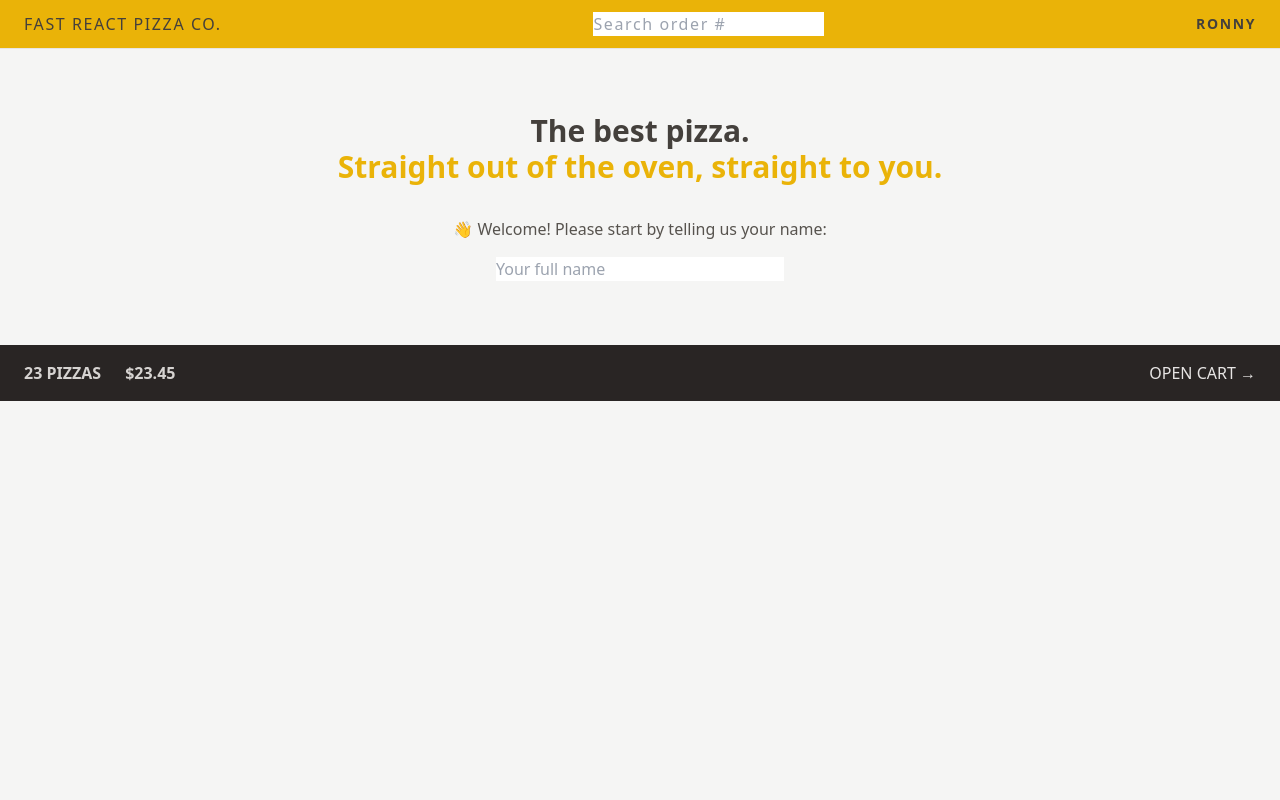
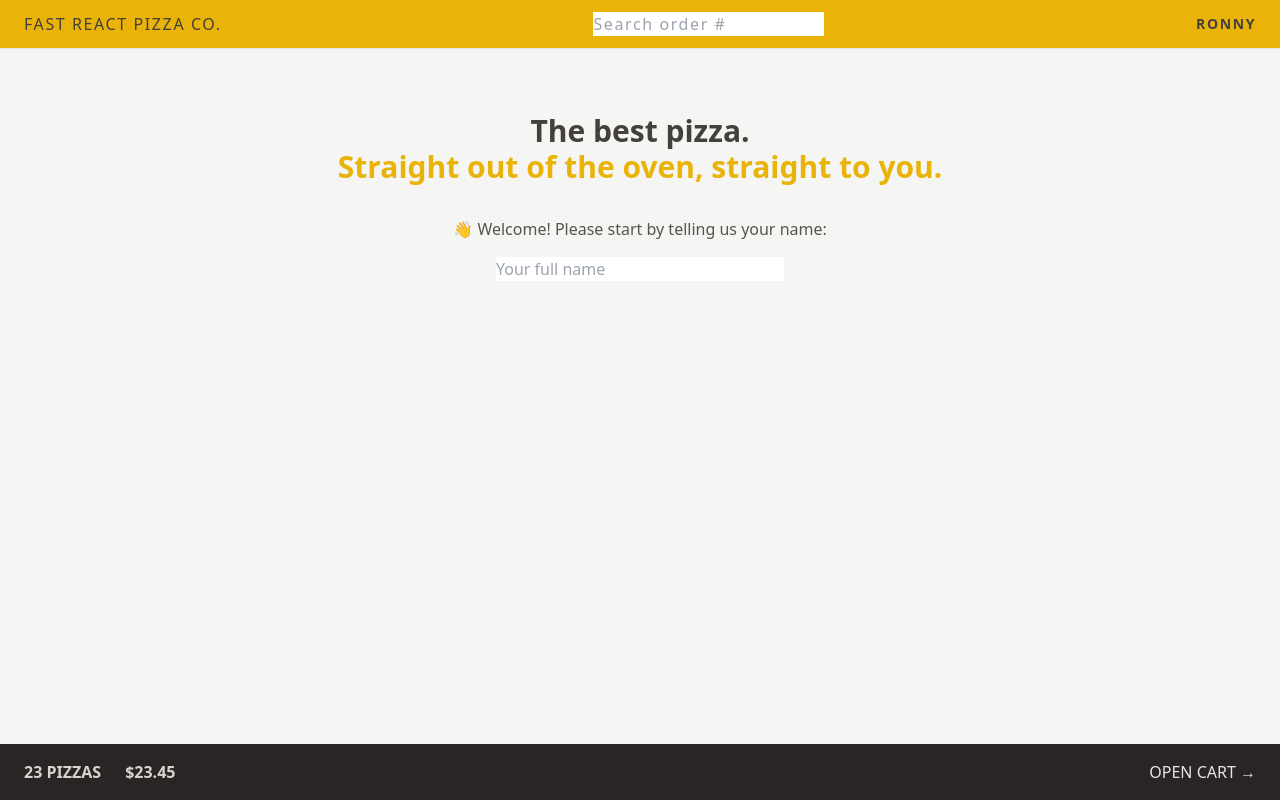
Before and after one commit to RachitJain959/react-pizza, a React (Vite) app: page / in a window 1280 px wide. Built offline with nearby package versions, Linux system fonts and the light colour scheme.

Commit message:
use css grid

```diff
--- a/src/features/cart/CartOverview.jsx
+++ b/src/features/cart/CartOverview.jsx
@@ -4,7 +4,7 @@
   return (
     <div
       className="flex items-center justify-between bg-stone-800 px-4 py-4
-    text-sm uppercase text-stone-200 sm:my-16 sm:px-6 md:text-base"
+    text-sm uppercase text-stone-200 sm:px-6 md:text-base"
     >
       <p className="space-x-4 font-semibold text-stone-300 sm:space-x-6">
         <span>23 pizzas</span>
--- a/src/ui/AppLayout.jsx
+++ b/src/ui/AppLayout.jsx
@@ -1,22 +1,24 @@
-import Header from './Header';
-import Loader from './Loader';
+import Header from "./Header";
+import Loader from "./Loader";
 
-import CartOverview from '../features/cart/CartOverview';
-import { Outlet, useNavigation } from 'react-router-dom';
+import CartOverview from "../features/cart/CartOverview";
+import { Outlet, useNavigation } from "react-router-dom";
 
 function AppLayout() {
   const navigation = useNavigation();
-  const isLoading = navigation.state === 'loading';
+  const isLoading = navigation.state === "loading";
 
   return (
-    <div className="layout">
+    <div className="grid h-screen grid-rows-[auto_1fr_auto]">
       {isLoading && <Loader />}
 
       <Header />
 
-      <main>
-        <Outlet />
-      </main>
+      <div className="overflow-scroll">
+        <main className="mx-auto max-w-3xl ">
+          <Outlet />
+        </main>
+      </div>
 
       <CartOverview />
     </div>
```
